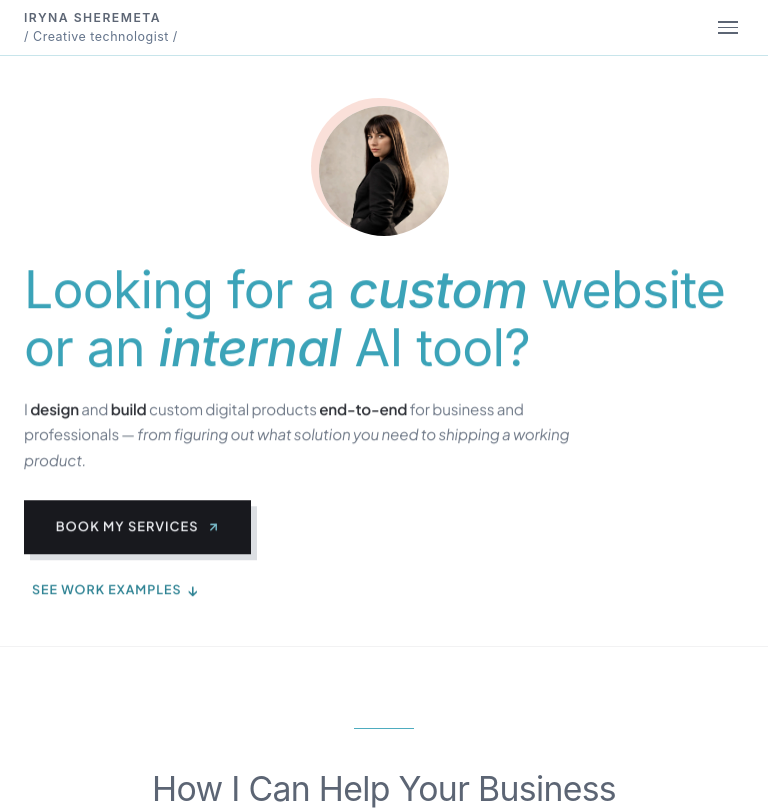
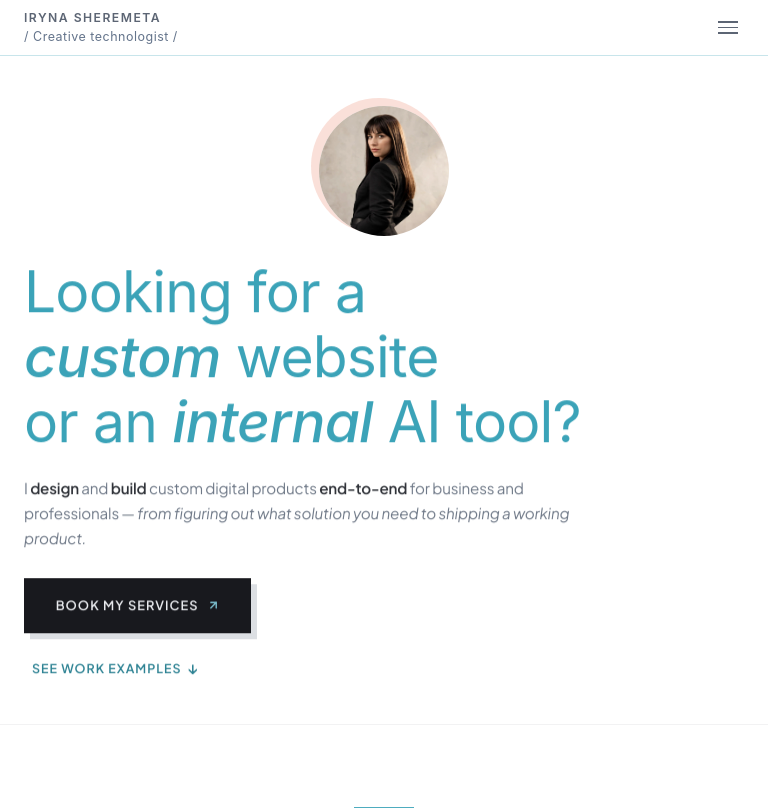
Before and after one commit to Irene2828/porfoliojuly, a Next.js app: page / in a window 768 px wide. Shown: the top 810 px of the page. Built offline with nearby package versions, Linux system fonts and the light colour scheme; no server answers; the database is empty.

Commit message:
Update mobile hero headline layout to 3 lines and restore bold scale

```diff
--- a/src/app/components/Hero.css
+++ b/src/app/components/Hero.css
@@ -392,14 +392,42 @@
   letter-spacing: -0.015em !important;
 }
 
+.headline-desktop {
+  display: flex;
+  flex-direction: column;
+  gap: 0px;
+}
+
+.headline-mobile {
+  display: none;
+}
+
 .headline-line {
   display: inline;
 }
 
 @media (min-width: 901px) {
+  .headline-desktop {
+    display: flex !important;
+    flex-direction: column !important;
+  }
+  .headline-mobile {
+    display: none !important;
+  }
   .headline-line {
     display: inline-block;
     white-space: nowrap;
+  }
+}
+
+@media (max-width: 900px) {
+  .headline-desktop {
+    display: none !important;
+  }
+  .headline-mobile {
+    display: flex !important;
+    flex-direction: column !important;
+    gap: 0px !important;
   }
 }
 
@@ -836,6 +864,10 @@
     right: 0 !important;
     width: 100% !important;
     background:
+      /* Subtle, faded teal bloom at top-right corner (matches desktop) */
+      radial-gradient(ellipse 65% 50% at 100% 0%, rgba(59, 163, 184, 0.14) 0%, rgba(85, 182, 201, 0.06) 38%, rgba(255, 255, 255, 0) 72%),
+      /* Subtle, faded teal bloom at centered left edge (matches desktop) */
+      radial-gradient(ellipse 55% 55% at 0% 50%, rgba(59, 163, 184, 0.12) 0%, rgba(85, 182, 201, 0.05) 38%, rgba(255, 255, 255, 0) 70%),
       radial-gradient(ellipse 70% 45% at 100% 0%, rgba(255, 255, 255, 0.9) 0%, rgba(232, 235, 238, 0.75) 45%, rgba(232, 235, 238, 0) 75%),
       radial-gradient(ellipse 70% 45% at 0% 100%, rgba(255, 255, 255, 0.9) 0%, rgba(220, 223, 227, 0.75) 45%, rgba(201, 206, 211, 0) 75%) !important;
     border: none !important;
@@ -2142,47 +2174,47 @@
   }
 }
 
-/* ── Mobile hero: Stripe-style — one size, grotesque (14.10.2026) ── */
+/* ── Mobile hero: Stripe-style — grotesque teal full scale (14.10.2026) ── */
 @media (max-width: 900px) {
   .hero-text .headline-line,
   .hero-text .headline-teal-underline,
   .hero-text .headline-italic-thinner {
     font-family: -apple-system, BlinkMacSystemFont, "Helvetica Neue", Helvetica, Arial, sans-serif !important;
     letter-spacing: -0.015em !important;
-    line-height: 1.124 !important; /* -10% */
+    line-height: 1.14 !important;
   }
   .hero-text .headline-line {
     color: #3ba3b8 !important; /* teal base */
     -webkit-text-fill-color: #3ba3b8 !important;
     font-weight: 400 !important;
-    font-size: clamp(2.339rem, 9.357vw, 2.939rem) !important; /* +10% */
+    font-size: clamp(2.575rem, 10.3vw, 3.235rem) !important;
   }
   .hero-text .headline-teal-underline {
     color: #3ba3b8 !important; /* teal italic bold keywords */
     -webkit-text-fill-color: #3ba3b8 !important;
     font-weight: 500 !important;
     font-style: italic !important;
-    font-size: clamp(2.339rem, 9.357vw, 2.939rem) !important; /* +10% */
+    font-size: inherit !important;
     text-decoration: none !important; /* no underline on mobile */
   }
   .hero-text .headline-italic-thinner {
     color: #3ba3b8 !important;
     -webkit-text-fill-color: #3ba3b8 !important;
     font-weight: 500 !important;
-    font-size: clamp(2.127rem, 8.507vw, 2.672rem) !important;
+    font-size: inherit !important;
   }
 }
 @media (min-width: 414px) and (max-width: 900px) {
   .hero-text .headline-line {
-    font-size: clamp(2.575rem, 10.3vw, 3.235rem) !important; /* +10% */
-    line-height: 1.124 !important; /* -10% */
+    font-size: clamp(2.83rem, 11.33vw, 3.56rem) !important;
+    line-height: 1.14 !important;
     color: #3ba3b8 !important;
     -webkit-text-fill-color: #3ba3b8 !important;
     font-weight: 400 !important;
   }
   .hero-text .headline-teal-underline {
-    font-size: clamp(2.575rem, 10.3vw, 3.235rem) !important; /* +10% */
-    line-height: 1.124 !important; /* -10% */
+    font-size: inherit !important;
+    line-height: 1.14 !important;
     color: #3ba3b8 !important;
     -webkit-text-fill-color: #3ba3b8 !important;
     font-weight: 500 !important;
@@ -2190,8 +2222,8 @@
     text-decoration: none !important;
   }
   .hero-text .headline-italic-thinner {
-    font-size: clamp(2.341rem, 9.364vw, 2.94rem) !important;
-    line-height: 1.124 !important; /* -10% */
+    font-size: inherit !important;
+    line-height: 1.14 !important;
     color: #3ba3b8 !important;
     -webkit-text-fill-color: #3ba3b8 !important;
     font-weight: 500 !important;
--- a/src/app/index.css
+++ b/src/app/index.css
@@ -456,14 +456,14 @@ h1, h2, h3, h4, h5, h6 {
 @media (max-width: 900px) {
   .v2-theme .hero-statement,
   .v2-theme .hero-name-group .hero-text h1 {
-    font-family: var(--font-body), sans-serif !important;
-    font-size: clamp(28px, 7.6vw, 40px) !important; /* Perfectly sized for 3 lines on mobile */
+    font-family: -apple-system, BlinkMacSystemFont, "Helvetica Neue", Helvetica, Arial, sans-serif !important;
+    font-size: clamp(2.575rem, 10.3vw, 3.235rem) !important;
     font-weight: 400 !important;
-    letter-spacing: -0.025em !important;
-    line-height: 1.35 !important;
+    letter-spacing: -0.015em !important;
+    line-height: 1.14 !important;
     max-width: 100% !important;
-    color: #4e5563 !important;
-    -webkit-text-fill-color: #4e5563 !important;
+    color: #3ba3b8 !important;
+    -webkit-text-fill-color: #3ba3b8 !important;
     -webkit-text-stroke: 0px transparent !important;
     -webkit-text-stroke-width: 0px !important;
     text-stroke: 0px transparent !important;
--- a/src/app/v2/components/HeroV2.tsx
+++ b/src/app/v2/components/HeroV2.tsx
@@ -81,11 +81,27 @@ export default function HeroV2() {
                 style={{ transform: 'translateY(-0.4rem)' }}
               >
                 <h1 className="hero-statement hero-statement-anim" style={{ display: 'flex', flexDirection: 'column', gap: '0px', lineHeight: '1.22' }}>
-                  <span className="headline-line headline-light">
-                    Looking for a <span className="headline-teal-underline">custom</span> website
+                  {/* Desktop Headline (2 lines) */}
+                  <span className="headline-desktop">
+                    <span className="headline-line headline-light">
+                      Looking for a <span className="headline-teal-underline">custom</span> website
+                    </span>
+                    <span className="headline-line headline-light">
+                      or an <span className="headline-teal-underline">internal</span> AI tool?
+                    </span>
                   </span>
-                  <span className="headline-line headline-light">
-                    or an <span className="headline-teal-underline">internal</span> AI tool?
+
+                  {/* Mobile Headline (3 lines) */}
+                  <span className="headline-mobile">
+                    <span className="headline-line headline-light">
+                      Looking for a
+                    </span>
+                    <span className="headline-line headline-light">
+                      <span className="headline-teal-underline">custom</span> website
+                    </span>
+                    <span className="headline-line headline-light">
+                      or an <span className="headline-teal-underline">internal</span> AI tool?
+                    </span>
                   </span>
                 </h1>
                 <p className="hero-frame-paragraph hero-paragraph-anim" style={{ marginTop: '1.7rem', fontSize: '1.213rem', lineHeight: '1.75', color: '#525d6c', maxWidth: '100%', fontWeight: 400, opacity: 1 }}>
```
